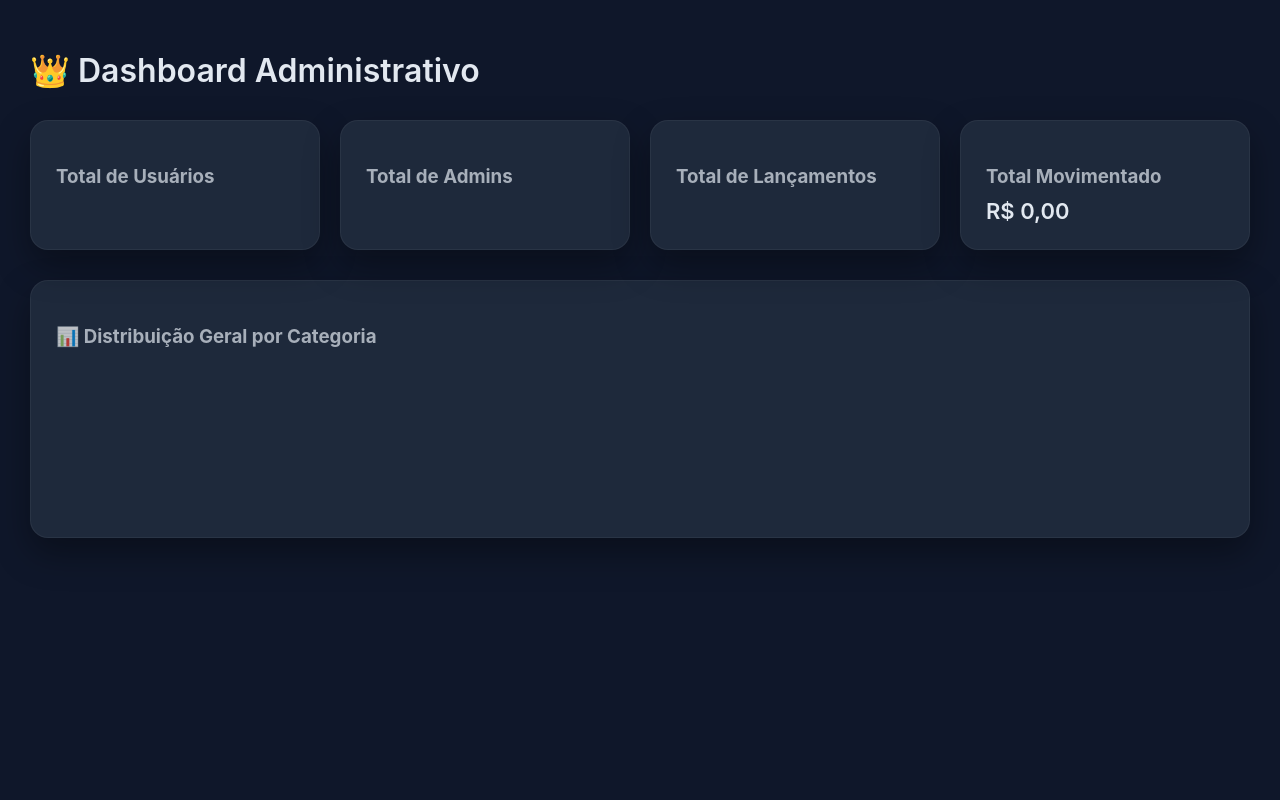
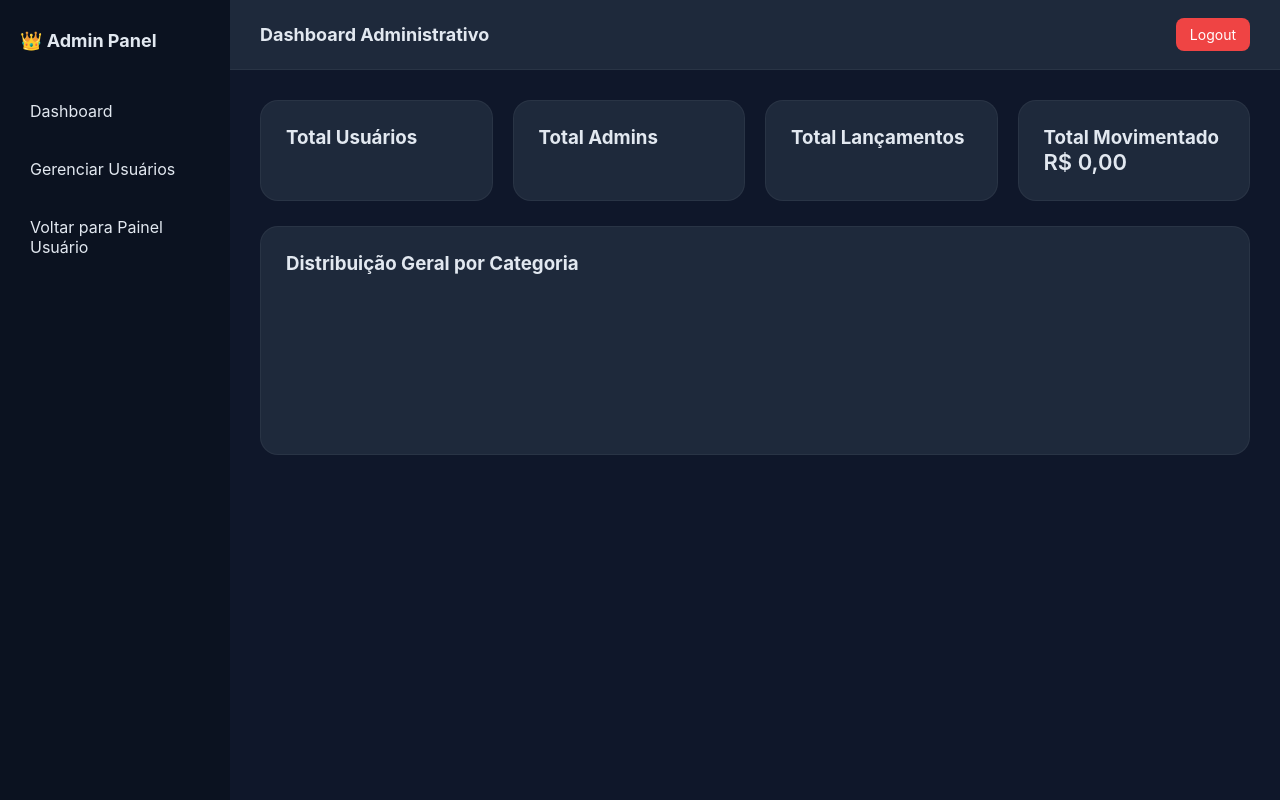
Before and after one commit to iproleplay/controle-financeiro, a Flask app: template templates/admin_dashboard.html in a window 1280 px wide. Run offline with Flask 3, Linux system fonts and the light colour scheme; the template is opened without the code that fills it, so the values that code supplies are empty; a map, chart or similar area stays blank; some libraries are stand-ins or nearby versions.

Commit message:
layout saas profissional admin

```diff
--- a/static/style.css
+++ b/static/style.css
@@ -1,62 +1,128 @@
-/* ===== PADRÃO GLOBAL DO SISTEMA ===== */
-
 :root{
-    --bg: #0f172a;
-    --card: #1e293b;
-    --input: #334155;
-    --primary: #2563eb;
-    --primary-light: #3b82f6;
-    --text: #e2e8f0;
-    --danger: #ef4444;
-    --success: #22c55e;
+    --bg:#0f172a;
+    --sidebar:#0b1220;
+    --card:#1e293b;
+    --input:#334155;
+    --primary:#2563eb;
+    --primary-light:#3b82f6;
+    --text:#e2e8f0;
+    --danger:#ef4444;
+    --success:#22c55e;
 }
 
 *{
-    box-sizing: border-box;
+    box-sizing:border-box;
+    margin:0;
+    padding:0;
 }
 
 body{
-    background: var(--bg);
-    color: var(--text);
-    font-family: Inter, Arial, sans-serif;
-    margin:0;
+    font-family:Inter, Arial, sans-serif;
+    background:var(--bg);
+    color:var(--text);
+    display:flex;
+}
+
+/* ===== SIDEBAR ===== */
+
+.sidebar{
+    width:230px;
+    background:var(--sidebar);
+    min-height:100vh;
+    padding:30px 20px;
+    position:fixed;
+}
+
+.sidebar h2{
+    margin-bottom:40px;
+    font-size:18px;
+}
+
+.sidebar a{
+    display:block;
+    color:var(--text);
+    text-decoration:none;
+    margin-bottom:18px;
+    padding:10px;
+    border-radius:8px;
+    transition:0.2s;
+}
+
+.sidebar a:hover{
+    background:var(--primary);
+}
+
+/* ===== MAIN ===== */
+
+.main{
+    margin-left:230px;
+    width:100%;
+}
+
+/* ===== NAVBAR ===== */
+
+.navbar{
+    background:var(--card);
+    padding:18px 30px;
+    display:flex;
+    justify-content:space-between;
+    align-items:center;
+    border-bottom:1px solid rgba(255,255,255,0.05);
+}
+
+.navbar h1{
+    font-size:18px;
+}
+
+.logout-btn{
+    background:var(--danger);
+    padding:8px 14px;
+    border-radius:8px;
+    color:white;
+    text-decoration:none;
+    font-size:14px;
+}
+
+.content{
     padding:30px;
 }
 
+/* ===== CARDS ===== */
+
 .card{
-    background: var(--card);
+    background:var(--card);
     padding:25px;
     border-radius:18px;
+    margin-bottom:25px;
     border:1px solid rgba(255,255,255,0.05);
-    box-shadow:0 15px 35px rgba(0,0,0,0.35);
+}
+
+.grid{
+    display:grid;
+    grid-template-columns:repeat(auto-fit,minmax(220px,1fr));
+    gap:20px;
+}
+
+.stat{
+    font-size:22px;
+    font-weight:600;
+}
+
+button{
+    padding:12px;
+    border:none;
+    border-radius:8px;
+    background:linear-gradient(90deg,var(--primary-light),var(--primary));
+    color:white;
+    cursor:pointer;
 }
 
 input, select{
     width:100%;
-    padding:14px;
-    border-radius:12px;
+    padding:12px;
+    border-radius:8px;
     border:1px solid rgba(255,255,255,0.08);
-    background: var(--input);
+    background:var(--input);
     color:white;
-    margin-bottom:14px;
+    margin-bottom:10px;
 }
-
-button{
-    width:100%;
-    padding:14px;
-    border-radius:12px;
-    border:none;
-    background: linear-gradient(90deg,var(--primary-light),var(--primary));
-    color:white;
-    font-weight:600;
-    cursor:pointer;
-    transition:0.2s ease;
-}
-
-button:hover{
-    transform: translateY(-2px);
-    opacity:0.95;
-}
-
-.red{color: var(--danger);}
-.green{color: var(--success);}
--- a/templates/admin_dashboard.html
+++ b/templates/admin_dashboard.html
@@ -3,57 +3,41 @@
 <head>
 <meta charset="UTF-8">
 <title>Dashboard Admin</title>
-
 <link rel="stylesheet" href="{{ url_for('static', filename='style.css') }}">
 <script src="https://cdn.jsdelivr.net/npm/chart.js"></script>
+</head>
 
-<style>
-h1{
-    margin-bottom:30px;
-    font-weight:600;
-}
-
-.grid{
-    display:grid;
-    grid-template-columns:repeat(auto-fit,minmax(220px,1fr));
-    gap:20px;
-    margin-bottom:30px;
-}
-
-.card h3{
-    opacity:0.7;
-    margin-bottom:10px;
-}
-
-.stat{
-    font-size:22px;
-    font-weight:600;
-}
-
-canvas{
-    max-height:320px;
-}
-</style>
-
-</head>
 <body>
 
-<h1>👑 Dashboard Administrativo</h1>
+<div class="sidebar">
+    <h2>👑 Admin Panel</h2>
+    <a href="/admin/dashboard">Dashboard</a>
+    <a href="/admin">Gerenciar Usuários</a>
+    <a href="/dashboard">Voltar para Painel Usuário</a>
+</div>
+
+<div class="main">
+
+    <div class="navbar">
+        <h1>Dashboard Administrativo</h1>
+        <a href="/logout" class="logout-btn">Logout</a>
+    </div>
+
+    <div class="content">
 
         <div class="grid">
-
             <div class="card">
-<h3>Total de Usuários</h3>
+                <h3>Total Usuários</h3>
                 <div class="stat">{{ total_usuarios }}</div>
             </div>
 
             <div class="card">
-<h3>Total de Admins</h3>
+                <h3>Total Admins</h3>
                 <div class="stat">{{ total_admins }}</div>
             </div>
 
             <div class="card">
-<h3>Total de Lançamentos</h3>
+                <h3>Total Lançamentos</h3>
                 <div class="stat">{{ total_lancamentos }}</div>
             </div>
 
@@ -61,18 +45,21 @@ canvas{
                 <h3>Total Movimentado</h3>
                 <div class="stat">{{ total_movimentado | brl }}</div>
             </div>
+        </div>
+
+        <div class="card">
+            <h3>Distribuição Geral por Categoria</h3>
+            <canvas id="graficoAdmin"></canvas>
+        </div>
 
     </div>
 
-<div class="card">
-<h3>📊 Distribuição Geral por Categoria</h3>
-<canvas id="graficoAdmin"></canvas>
 </div>
 
 <script>
 const resumo = {{ resumo_categoria | tojson | safe }};
 
-if(resumo && resumo.length > 0){
+if(resumo.length > 0){
     new Chart(document.getElementById("graficoAdmin"),{
         type:"doughnut",
         data:{
```
Also changed, not shown: templates/admin.html (+52 -35 lines). Lines whose indentation alone changed are shown as unchanged.
